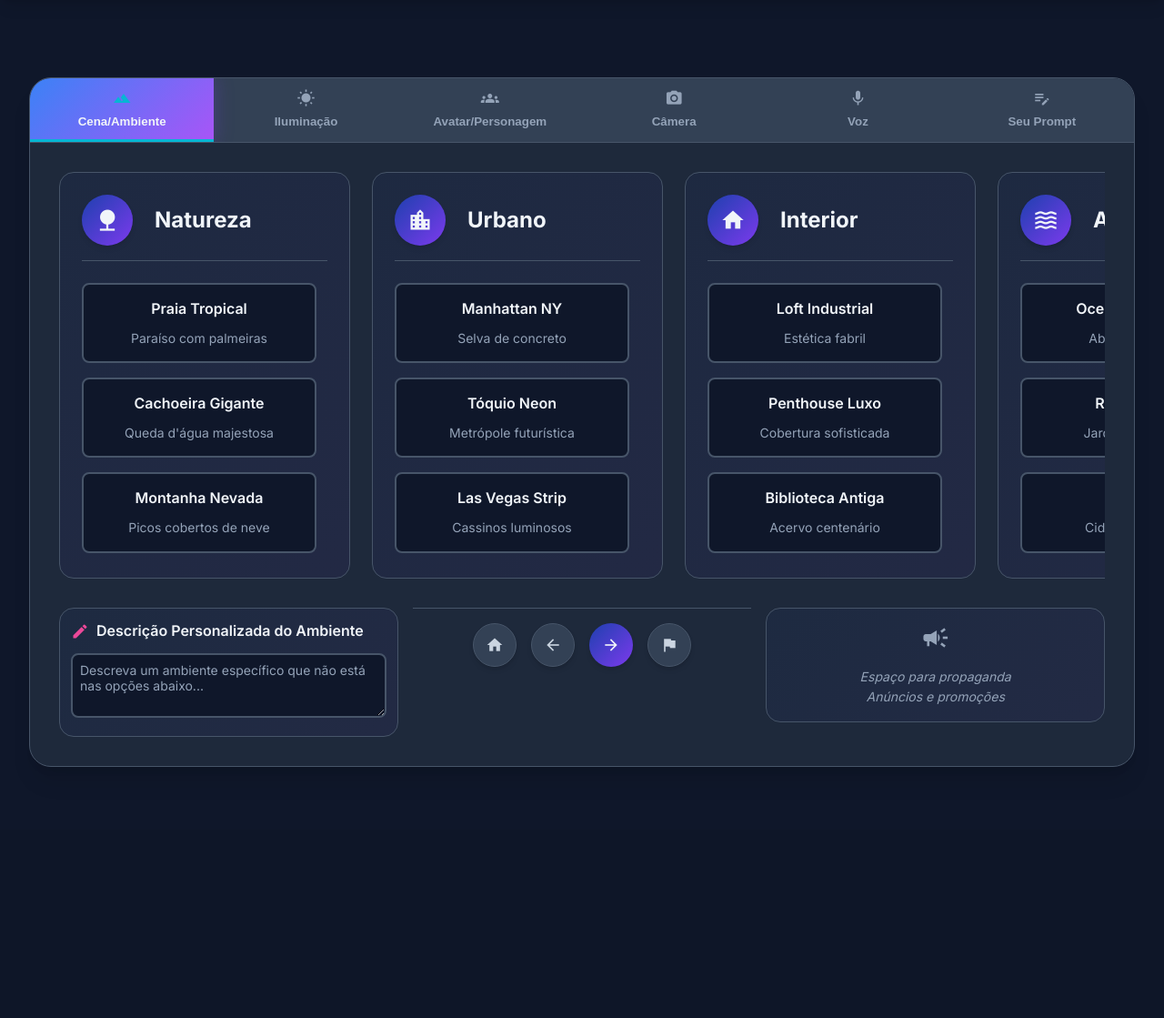
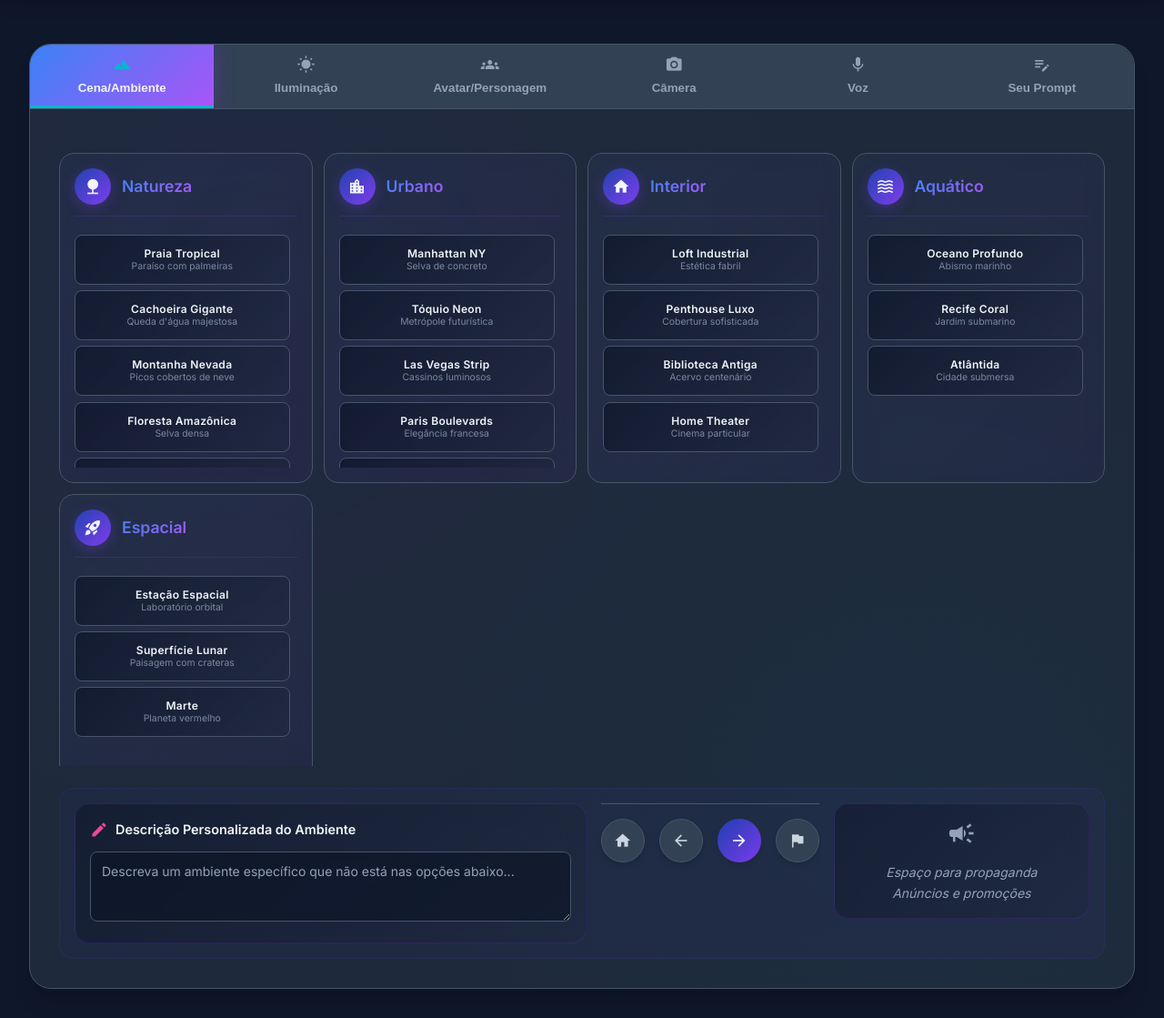
Before and after one commit to mariocromia/aprend_aqui, a PHP site: page /aprend_aqui/gerador_prompt_modern.php in a window 1280 px wide. Shown: the part 75-1194 px from the top of the page at 91% size. Before the commit the page ends 918 px from the top, so only its background shows below. Run offline with PHP 8.4, Linux system fonts and the light colour scheme; the visitor is signed in with stand-in values (Sample User, id 1).

Commit message:
Criação do novo layout gerador de prompt 04

```diff
--- a/gerador_prompt_modern.php
+++ b/gerador_prompt_modern.php
@@ -329,35 +329,43 @@ if ($_SERVER['REQUEST_METHOD'] === 'POST' && isset($_POST['action']) && $_POST['
             font-weight: 300;
         }
 
-        /* Container de 3 colunas na base das abas */
+        /* Container de 3 colunas na base das abas - Design compacto */
         .bottom-controls-container {
             display: grid;
-            grid-template-columns: 1fr 1fr 1fr;
+            grid-template-columns: 2fr auto 1fr;
             gap: 1rem;
-            margin-top: 1rem;
+            margin-top: 1.5rem;
             align-items: start;
-        }
-
-        /* Campo de descrição personalizada */
+            padding: 1rem;
+            background: linear-gradient(135deg, rgba(30, 64, 175, 0.05) 0%, rgba(124, 58, 237, 0.05) 100%);
+            border-radius: var(--radius);
+            border: 1px solid rgba(124, 58, 237, 0.1);
+        }
+
+        /* Campo de descrição personalizada - Estilo compacto */
         .custom-description {
-            background: var(--gradient-card);
-            border-radius: var(--radius);
-            padding: 0.75rem;
-            border: 1px solid var(--border-color);
-        }
-
-        /* Container de propaganda */
-        .advertisement-container {
-            background: var(--gradient-card);
+            background: linear-gradient(135deg, rgba(15, 23, 42, 0.6) 0%, rgba(30, 41, 59, 0.4) 100%);
             border-radius: var(--radius);
             padding: 1rem;
-            border: 1px solid var(--border-color);
-            min-height: 120px;
+            border: 1px solid rgba(124, 58, 237, 0.2);
+            backdrop-filter: blur(10px);
+        }
+
+        /* Container de propaganda - Design moderno */
+        .advertisement-container {
+            background: linear-gradient(135deg, rgba(15, 23, 42, 0.6) 0%, rgba(30, 41, 59, 0.4) 100%);
+            border-radius: var(--radius);
+            padding: 1rem;
+            border: 1px solid rgba(124, 58, 237, 0.2);
+            min-height: 100px;
             display: flex;
             flex-direction: column;
             justify-content: center;
             align-items: center;
             text-align: center;
+            backdrop-filter: blur(10px);
+            position: relative;
+            overflow: hidden;
         }
 
         .advertisement-placeholder {
@@ -383,6 +391,7 @@ if ($_SERVER['REQUEST_METHOD'] === 'POST' && isset($_POST['action']) && $_POST['
             font-weight: 600;
             color: var(--text-primary);
             margin-bottom: 0.75rem;
+            font-size: 0.9rem;
         }
 
         .custom-description .material-icons {
@@ -392,16 +401,17 @@ if ($_SERVER['REQUEST_METHOD'] === 'POST' && isset($_POST['action']) && $_POST['
 
         .custom-description textarea {
             width: 100%;
-            background: var(--bg-primary);
-            border: 2px solid var(--border-color);
+            background: rgba(15, 23, 42, 0.7);
+            border: 1px solid var(--border-color);
             border-radius: var(--radius-sm);
-            padding: 0.5rem;
+            padding: 0.75rem;
             color: var(--text-primary);
             font-family: inherit;
             font-size: 0.875rem;
             resize: vertical;
-            min-height: 50px;
+            min-height: 60px;
             transition: all 0.3s ease;
+            backdrop-filter: blur(5px);
         }
 
         .custom-description textarea:focus {
@@ -414,42 +424,29 @@ if ($_SERVER['REQUEST_METHOD'] === 'POST' && isset($_POST['action']) && $_POST['
             color: var(--text-muted);
         }
 
-        /* Grid de categorias */
+        /* Grid de categorias - Design compacto e moderno */
         .categories-grid {
-            display: flex;
-            gap: 1.5rem;
-            overflow-x: auto;
-            padding-bottom: 1rem;
+            display: grid;
+            grid-template-columns: repeat(auto-fit, minmax(240px, 1fr));
+            gap: 0.75rem;
+            max-height: 70vh;
+            overflow-y: auto;
+            padding: 1rem 0;
             scrollbar-width: thin;
-            -ms-overflow-style: none;
-        }
-
-        .categories-grid::-webkit-scrollbar {
-            height: 8px;
-        }
-
-        .categories-grid::-webkit-scrollbar-track {
-            background: var(--bg-primary);
-            border-radius: 4px;
-        }
-
-        .categories-grid::-webkit-scrollbar-thumb {
-            background: var(--gradient-primary);
-            border-radius: 4px;
-        }
-
-        .categories-grid::-webkit-scrollbar-thumb:hover {
-            background: var(--gradient-secondary);
-        }
+            scroll-behavior: smooth;
+        }
+
 
         .category-section {
             background: var(--gradient-card);
             border-radius: var(--radius);
-            padding: 1.5rem;
+            padding: 1rem;
             border: 1px solid var(--border-color);
             transition: all 0.3s ease;
-            min-width: 320px;
-            flex-shrink: 0;
+            position: relative;
+            overflow: hidden;
+            backdrop-filter: blur(10px);
+            min-height: 340px;
         }
 
         .category-section:hover {
@@ -461,106 +458,107 @@ if ($_SERVER['REQUEST_METHOD'] === 'POST' && isset($_POST['action']) && $_POST['
         .category-header {
             display: flex;
             align-items: center;
-            gap: 1.5rem;
-            margin-bottom: 1.5rem;
-            padding-bottom: 1rem;
-            border-bottom: 1px solid var(--border-color);
+            gap: 0.75rem;
+            margin-bottom: 1rem;
+            padding-bottom: 0.75rem;
+            border-bottom: 1px solid rgba(124, 58, 237, 0.2);
+            position: relative;
         }
 
         .category-icon {
-            width: 3.5rem;
-            height: 3.5rem;
+            width: 2.5rem;
+            height: 2.5rem;
             border-radius: 50%;
             background: var(--gradient-primary);
             color: var(--text-primary);
             display: flex;
             align-items: center;
             justify-content: center;
-            box-shadow: var(--shadow-md);
+            box-shadow: 0 4px 15px rgba(124, 58, 237, 0.3);
+            flex-shrink: 0;
         }
 
         .category-icon .material-icons {
-            font-size: 1.75rem;
+            font-size: 1.25rem;
         }
 
         .category-title {
-            font-size: 1.5rem;
-            font-weight: 700;
+            font-size: 1.1rem;
+            font-weight: 600;
             margin: 0;
             color: var(--text-primary);
-        }
-
-        /* Grid de subcategorias */
+            background: var(--gradient-secondary);
+            -webkit-background-clip: text;
+            -webkit-text-fill-color: transparent;
+            background-clip: text;
+        }
+
+        /* Grid de subcategorias - Layout compacto */
         .subcategories-grid {
             display: grid;
-            grid-template-columns: repeat(auto-fit, minmax(160px, 1fr));
-            gap: 1rem;
-            max-height: 300px;
+            grid-template-columns: repeat(auto-fit, minmax(120px, 1fr));
+            gap: 0.4rem;
+            max-height: 260px;
             overflow-y: auto;
-            padding-right: 0.75rem;
+            padding: 0.25rem 0.5rem 0.25rem 0;
             scrollbar-width: thin;
-            -ms-overflow-style: none;
-        }
-
-        .subcategories-grid::-webkit-scrollbar {
-            width: 6px;
-        }
-
-        .subcategories-grid::-webkit-scrollbar-track {
-            background: var(--bg-primary);
-            border-radius: 3px;
-        }
-
-        .subcategories-grid::-webkit-scrollbar-thumb {
-            background: var(--gradient-primary);
-            border-radius: 3px;
-        }
-
-        .subcategories-grid::-webkit-scrollbar-thumb:hover {
-            background: var(--gradient-secondary);
-        }
+            scroll-behavior: smooth;
+        }
+
 
         .subcategory-card {
-            background: var(--bg-primary);
-            border: 2px solid var(--border-color);
+            background: linear-gradient(135deg, rgba(15, 23, 42, 0.8) 0%, rgba(30, 41, 59, 0.6) 100%);
+            border: 1.5px solid var(--border-color);
             border-radius: var(--radius-sm);
-            padding: 1rem;
+            padding: 0.4rem 0.3rem;
             text-align: center;
             cursor: pointer;
-            transition: all 0.3s ease;
+            transition: all 0.3s cubic-bezier(0.4, 0, 0.2, 1);
             position: relative;
             overflow: hidden;
+            backdrop-filter: blur(5px);
+            height: 55px;
+            display: flex;
+            flex-direction: column;
+            justify-content: center;
+            align-items: center;
+            z-index: 1;
         }
 
         .subcategory-card::before {
             content: '';
             position: absolute;
             top: 0;
-            left: -100%;
-            width: 100%;
-            height: 100%;
+            left: 0;
+            right: 0;
+            bottom: 0;
             background: var(--gradient-accent);
             opacity: 0;
-            transition: all 0.3s ease;
+            transition: opacity 0.3s ease;
             z-index: 0;
+            border-radius: inherit;
         }
 
         .subcategory-card:hover::before {
-            left: 0;
-            opacity: 0.1;
+            opacity: 0.15;
         }
 
         .subcategory-card:hover {
             border-color: var(--accent-cyan);
-            transform: translateY(-3px);
-            box-shadow: var(--shadow-lg);
+            transform: translateY(-1px) scale(1.01);
+            box-shadow: 0 6px 20px rgba(124, 58, 237, 0.25), 0 0 15px rgba(6, 182, 212, 0.1);
+            z-index: 10;
+            position: relative;
         }
 
         .subcategory-card.selected {
             border-color: var(--accent-cyan);
             background: var(--gradient-primary);
             color: var(--text-primary);
-            box-shadow: var(--shadow-glow);
+            box-shadow: 0 0 25px rgba(124, 58, 237, 0.4), 0 6px 20px rgba(6, 182, 212, 0.2);
+            transform: translateY(-1px) scale(1.02);
+            z-index: 15;
+            position: relative;
         }
 
         .subcategory-card.selected::after {
@@ -582,21 +580,23 @@ if ($_SERVER['REQUEST_METHOD'] === 'POST' && isset($_POST['action']) && $_POST['
         }
 
         .subcategory-title {
-            font-size: 1rem;
+            font-size: 0.75rem;
             font-weight: 600;
-            margin: 0 0 0.75rem 0;
-            line-height: 1.3;
+            margin: 0 0 0.15rem 0;
+            line-height: 1.0;
             position: relative;
             z-index: 1;
+            letter-spacing: 0.025em;
         }
 
         .subcategory-desc {
-            font-size: 0.875rem;
+            font-size: 0.65rem;
             color: var(--text-muted);
             margin: 0;
-            line-height: 1.4;
+            line-height: 1.1;
             position: relative;
             z-index: 1;
+            opacity: 0.8;
         }
 
         .subcategory-card.selected .subcategory-desc {
@@ -933,41 +971,113 @@ if ($_SERVER['REQUEST_METHOD'] === 'POST' && isset($_POST['action']) && $_POST['
             animation: fadeInUp 0.5s ease;
         }
 
-        /* Scrollbar personalizada apenas para os blocos de categoria */
+        /* Scrollbar personalizada moderna para os blocos de categoria */
         .subcategories-grid::-webkit-scrollbar {
-            width: 6px;
+            width: 8px;
         }
 
         .subcategories-grid::-webkit-scrollbar-track {
-            background: var(--bg-primary);
-            border-radius: 3px;
+            background: linear-gradient(135deg, rgba(15, 23, 42, 0.3) 0%, rgba(30, 41, 59, 0.2) 100%);
+            border-radius: 10px;
+            border: 1px solid rgba(124, 58, 237, 0.1);
         }
 
         .subcategories-grid::-webkit-scrollbar-thumb {
             background: var(--gradient-primary);
-            border-radius: 3px;
+            border-radius: 10px;
+            border: 1px solid rgba(6, 182, 212, 0.2);
+            box-shadow: 0 2px 8px rgba(124, 58, 237, 0.3);
         }
 
         .subcategories-grid::-webkit-scrollbar-thumb:hover {
             background: var(--gradient-secondary);
-        }
-
+            box-shadow: 0 4px 12px rgba(124, 58, 237, 0.4), 0 0 8px rgba(6, 182, 212, 0.3);
+            transform: scaleY(1.1);
+        }
+
+        .subcategories-grid::-webkit-scrollbar-thumb:active {
+            background: var(--gradient-accent);
+            box-shadow: 0 2px 6px rgba(124, 58, 237, 0.5);
+        }
+
+        /* Scrollbar personalizada moderna para o grid principal */
         .categories-grid::-webkit-scrollbar {
-            height: 8px;
+            height: 10px;
         }
 
         .categories-grid::-webkit-scrollbar-track {
-            background: var(--bg-primary);
-            border-radius: 4px;
+            background: linear-gradient(90deg, rgba(15, 23, 42, 0.3) 0%, rgba(30, 41, 59, 0.2) 100%);
+            border-radius: 10px;
+            border: 1px solid rgba(124, 58, 237, 0.1);
         }
 
         .categories-grid::-webkit-scrollbar-thumb {
             background: var(--gradient-primary);
-            border-radius: 4px;
+            border-radius: 10px;
+            border: 1px solid rgba(6, 182, 212, 0.2);
+            box-shadow: 0 2px 8px rgba(124, 58, 237, 0.3);
         }
 
         .categories-grid::-webkit-scrollbar-thumb:hover {
             background: var(--gradient-secondary);
+            box-shadow: 0 4px 12px rgba(124, 58, 237, 0.4), 0 0 8px rgba(6, 182, 212, 0.3);
+            transform: scaleX(1.1);
+        }
+
+        .categories-grid::-webkit-scrollbar-thumb:active {
+            background: var(--gradient-accent);
+            box-shadow: 0 2px 6px rgba(124, 58, 237, 0.5);
+        }
+
+        /* Efeitos visuais adicionais para a aba ambiente */
+        .tab-content#tab-ambiente {
+            position: relative;
+        }
+
+        .tab-content#tab-ambiente::before {
+            content: '';
+            position: absolute;
+            top: 0;
+            left: 0;
+            right: 0;
+            bottom: 0;
+            background: radial-gradient(circle at 20% 20%, rgba(124, 58, 237, 0.03) 0%, transparent 50%),
+                        radial-gradient(circle at 80% 80%, rgba(6, 182, 212, 0.03) 0%, transparent 50%);
+            pointer-events: none;
+            z-index: 0;
+        }
+
+        .categories-grid {
+            position: relative;
+            z-index: 1;
+        }
+
+        /* Animação suave para os cards */
+        .subcategory-card {
+            will-change: transform;
+        }
+
+        /* Melhoria no visual da seleção */
+        .subcategory-card.selected::after {
+            animation: pulse 2s infinite;
+        }
+
+        @keyframes pulse {
+            0%, 100% { opacity: 1; }
+            50% { opacity: 0.7; }
+        }
+
+        /* Efeito glassmorphism nas seções */
+        .category-section::after {
+            content: '';
+            position: absolute;
+            top: 0;
+            left: 0;
+            right: 0;
+            bottom: 0;
+            background: linear-gradient(135deg, rgba(255, 255, 255, 0.02) 0%, transparent 100%);
+            pointer-events: none;
+            border-radius: inherit;
         }
     </style>
 </head>
```
Also changed, not shown: other parts of gerador_prompt_modern.php (+42 -4 lines).
